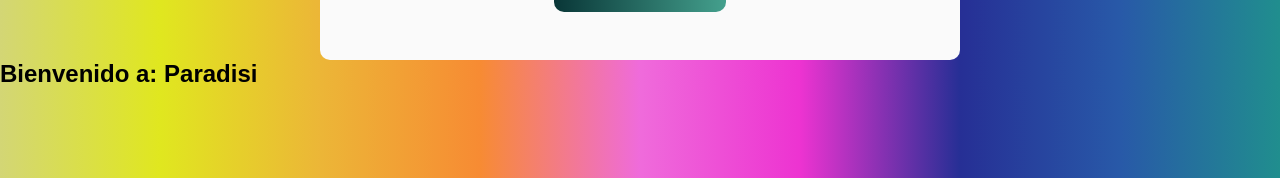
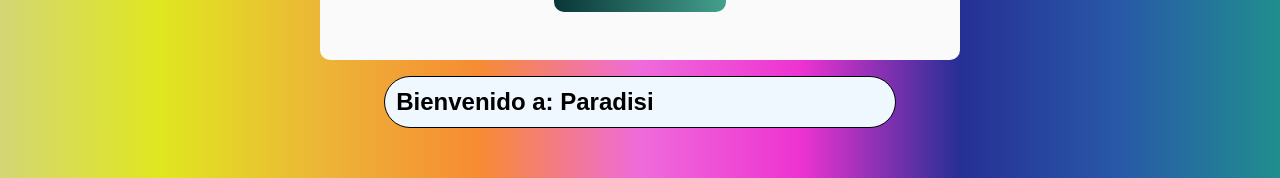
Before and after one commit to rogelio39/proyecto-react, a React (Create React App) app: page / in a window 1280 px wide. Shown: the part 567-745 px from the top of the page. Built offline with nearby package versions, Linux system fonts and the light colour scheme.

Commit message:
se dio estilo a los componentes

```diff
--- /dev/null
+++ b/src/components/ItemListContainer/ItemListContainer.css
@@ -0,0 +1,16 @@
+.titulo{
+    text-align: center;
+    font-size: 1.5rem;
+    border: black 1px solid;
+    border-radius: 50px;
+    display: flex;
+    margin: auto;
+    width: 40vw;
+    padding: 0.7rem;
+    background-color: aliceblue;
+}
+
+.titulo:hover{
+    background-color: rgb(44, 85, 77);
+    cursor: pointer;
+}
--- a/src/components/ItemListContainer/ItemListContainer.jsx
+++ b/src/components/ItemListContainer/ItemListContainer.jsx
@@ -1,10 +1,10 @@
-
+import './ItemListContainer.css'
 
 
     const ItemListContainer = (props) => {
         return (
             <>
-                <h2>Bienvenido a: {props.greeting}</h2>
+                <h2 className="titulo">Bienvenido a: {props.greeting}</h2>
             </>
         )
     }
--- a/src/components/ProductCard/ProductCard.css
+++ b/src/components/ProductCard/ProductCard.css
@@ -7,4 +7,5 @@
     flex-direction: column;
     align-items: center;
     background-color: #fafafa;
+    margin-bottom: 1rem;
 }
```
